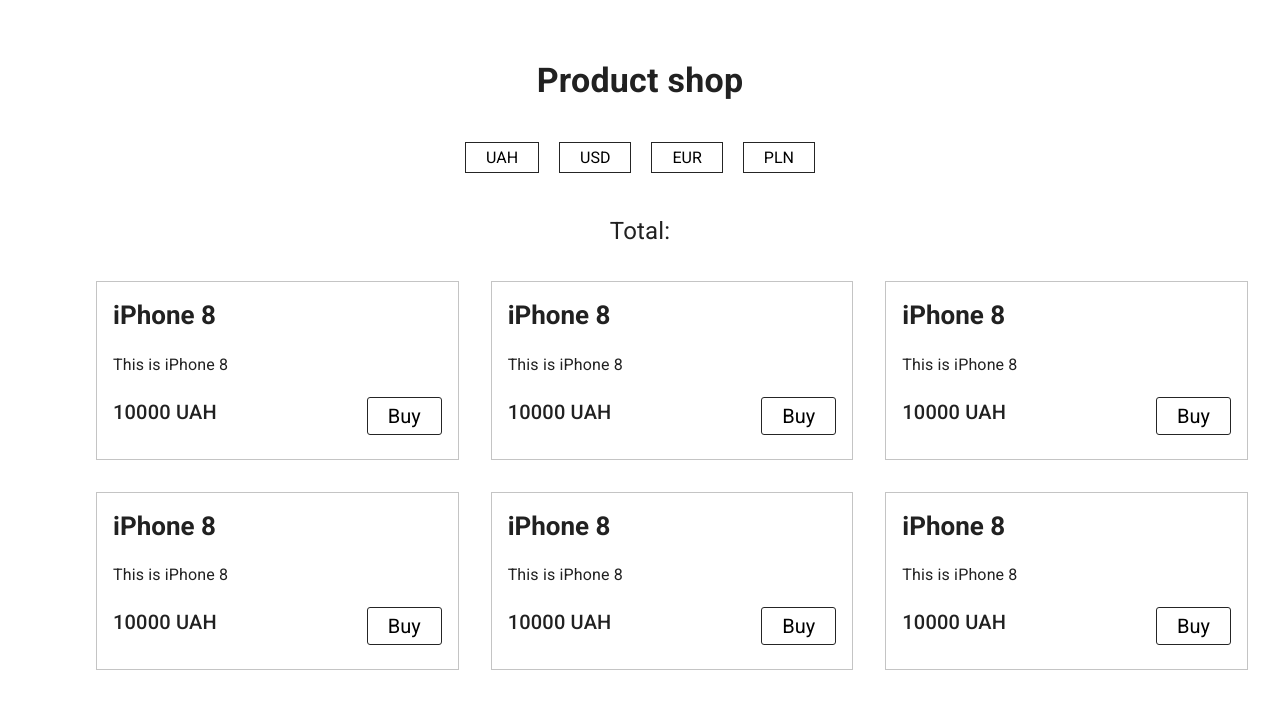
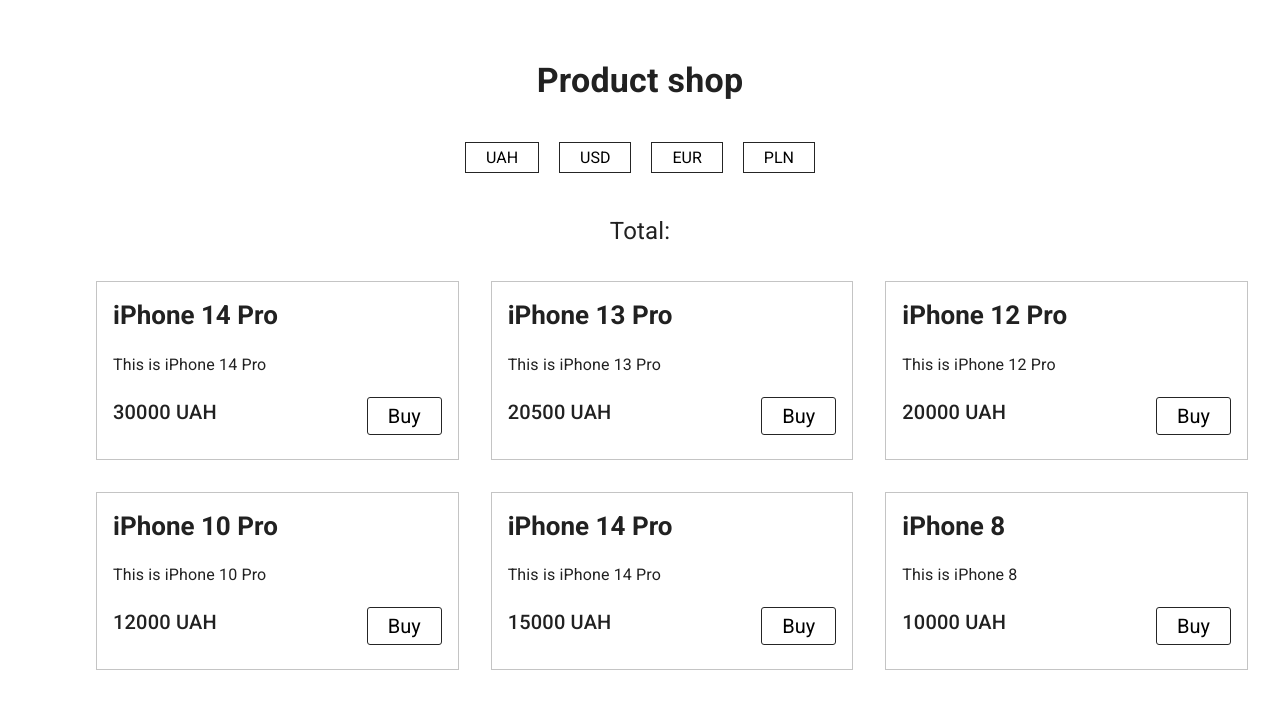
Before and after one commit to tetiana-kozak/shop-with-currency-converter, a React (Create React App) app: page / in a window 1280 px wide. Shown: the top 708 px of the page. Built offline with nearby package versions, Linux system fonts and the light colour scheme.

Commit message:
display product items from array in page

```diff
--- a/src/components/ProductItem/ProductItem.tsx
+++ b/src/components/ProductItem/ProductItem.tsx
@@ -1,21 +1,25 @@
 import { Card, CardContent, Typography } from '@mui/material'
 import './ProductItem.scss'
 
-type Props = {}
+type Props = {
+  title: string
+  description: string
+  price: number
+}
 
-const ProductItem = (props: Props) => {
+const ProductItem = ({ title, description, price }: Props) => {
   return (
     <Card variant="outlined">
       <CardContent className="product-card">
         <Typography variant="h5" className="title">
-          iPhone 8
+          {title}
         </Typography>
         <Typography component="p" className="description">
-          This is iPhone 8
+          {description}
         </Typography>
         <div className="buy-box">
           <Typography component="div" className="price">
-            10000 UAH
+            {price} UAH
           </Typography>
           <button className="buy-button">Buy</button>
         </div>
--- /dev/null
+++ b/src/components/ProductItem/ProductItems.tsx
@@ -0,0 +1,18 @@
+import { Grid } from '@mui/material'
+import productsArray from '../../utils/productsArray'
+import ProductItem from './ProductItem'
+
+type Props = {}
+
+const ProductItems = (props: Props) => {
+  return (
+    <Grid container spacing={4} sx={{ margin: '40px 0' }}>
+      {productsArray.map(({ id, title, description, price }) => (
+        <Grid item xs={12} sm={6} md={4} key={id}>
+          <ProductItem title={title} description={description} price={price} />
+        </Grid>
+      ))}
+    </Grid>
+  )
+}
+export default ProductItems
--- a/src/container/App/App.tsx
+++ b/src/container/App/App.tsx
@@ -1,10 +1,10 @@
-import { Container, Grid, Typography } from '@mui/material'
+import { Container, Typography } from '@mui/material'
 import './App.scss'
 import CssBaseline from '@mui/material/CssBaseline'
 import { StyledEngineProvider } from '@mui/material/styles'
 import CurrencyButtons from '../../components/CurrencyButtons/CurrencyButtons'
-import ProductItem from '../../components/ProductItem/ProductItem'
 import Total from '../../components/Total/Total'
+import ProductItems from '../../components/ProductItem/ProductItems'
 
 type Props = {}
 const App = (props: Props) => {
@@ -21,26 +21,7 @@
         </Typography>
         <CurrencyButtons />
         <Total />
-        <Grid container spacing={4} sx={{ margin: '40px 0' }}>
-          <Grid item xs={12} sm={6} md={4}>
-            <ProductItem />
-          </Grid>
-          <Grid item xs={12} sm={6} md={4}>
-            <ProductItem />
-          </Grid>
-          <Grid item xs={12} sm={6} md={4}>
-            <ProductItem />
-          </Grid>
-          <Grid item xs={12} sm={6} md={4}>
-            <ProductItem />
-          </Grid>
-          <Grid item xs={12} sm={6} md={4}>
-            <ProductItem />
-          </Grid>
-          <Grid item xs={12} sm={6} md={4}>
-            <ProductItem />
-          </Grid>
-        </Grid>
+        <ProductItems />
       </Container>
     </StyledEngineProvider>
   )
--- /dev/null
+++ b/src/utils/productsArray.ts
@@ -0,0 +1,47 @@
+export type Product = {
+  id: number
+  title: string
+  description: string
+  price: number
+}
+
+const productsArray: Product[] = [
+  {
+    id: 1,
+    title: 'iPhone 14 Pro',
+    description: 'This is iPhone 14 Pro',
+    price: 30000,
+  },
+  {
+    id: 2,
+    title: 'iPhone 13 Pro',
+    description: 'This is iPhone 13 Pro',
+    price: 20500,
+  },
+  {
+    id: 3,
+    title: 'iPhone 12 Pro',
+    description: 'This is iPhone 12 Pro',
+    price: 20000,
+  },
+  {
+    id: 4,
+    title: 'iPhone 10 Pro',
+    description: 'This is iPhone 10 Pro',
+    price: 12000,
+  },
+  {
+    id: 5,
+    title: 'iPhone 14 Pro',
+    description: 'This is iPhone 14 Pro',
+    price: 15000,
+  },
+  {
+    id: 6,
+    title: 'iPhone 8',
+    description: 'This is iPhone 8 ',
+    price: 10000,
+  },
+]
+
+export default productsArray
```
